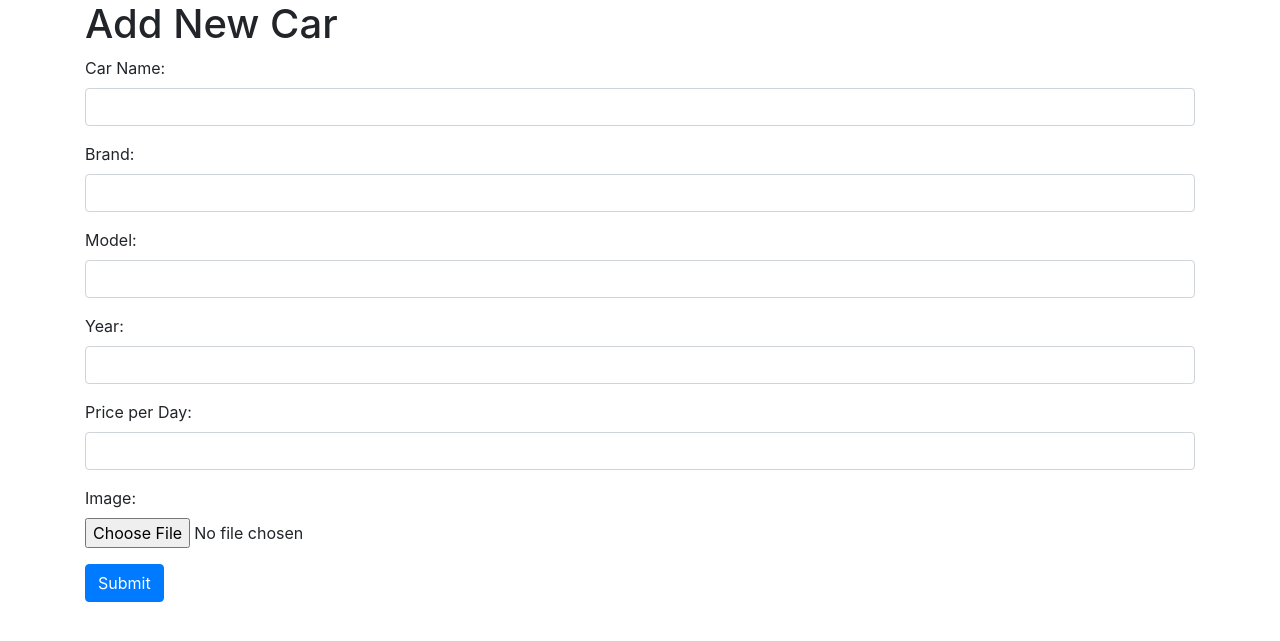
After one commit to mukizafabrice/car-rental-system, a PHP site: page /admin/new_car.php in a window 1280 px wide. The commit adds this page. Shown: the top 641 px of the page. Run offline with PHP 8.4, Linux system fonts and the light colour scheme; some libraries are stand-ins or nearby versions.

Commit message:
fetch cars and insert cars

```diff
--- /dev/null
+++ b/admin/new_car.php
@@ -0,0 +1,108 @@
+<?php
+
+$message = "";
+$target_dir = "../assets/images/";
+
+if ($_SERVER["REQUEST_METHOD"] == "POST") {
+    $car_name = $_POST["car_name"];
+    $brand = $_POST["brand"];
+    $model = $_POST["model"];
+    $year = $_POST["year"];
+    $price_per_day = $_POST["price_per_day"];
+
+
+    $target_file = $target_dir . basename($_FILES["image"]["name"]);
+    $imageFileType = strtolower(pathinfo($target_file, PATHINFO_EXTENSION));
+
+
+    $check = getimagesize($_FILES["image"]["tmp_name"]);
+    if ($check === false) {
+        $message = "File is not an image.";
+    } else {
+
+        if ($imageFileType != "jpg" && $imageFileType != "png" && $imageFileType != "jpeg" && $imageFileType != "gif") {
+            $message = "Sorry, only JPG, JPEG, PNG & GIF files are allowed.";
+        } else {
+            if (move_uploaded_file($_FILES["image"]["tmp_name"], $target_file)) {
+                try {
+                    $conn = new PDO("mysql:host=$servername;dbname=$dbname", $username, $password);
+                    $conn->setAttribute(PDO::ATTR_ERRMODE, PDO::ERRMODE_EXCEPTION);
+
+                    $stmt = $conn->prepare("INSERT INTO cars (car_name, brand, model, year, price_per_day, image) VALUES (:car_name, :brand, :model, :year, :price_per_day, :image)");
+                    $stmt->bindParam(':car_name', $car_name);
+                    $stmt->bindParam(':brand', $brand);
+                    $stmt->bindParam(':model', $model);
+                    $stmt->bindParam(':year', $year);
+                    $stmt->bindParam(':price_per_day', $price_per_day);
+                    $stmt->bindParam(':image', $target_file);
+
+                    $stmt->execute();
+                    $message = "New car record created successfully";
+                } catch (PDOException $e) {
+                    $message = "Error: " . $e->getMessage();
+                }
+
+                $conn = null;
+            } else {
+                $message = "Sorry, there was an error uploading your file.";
+            }
+        }
+    }
+}
+?>
+
+<!DOCTYPE html>
+<html lang="en">
+
+<head>
+    <meta charset="UTF-8">
+    <meta name="viewport" content="width=device-width, initial-scale=1.0">
+    <title>Add Car</title>
+    <link rel="stylesheet" href="https://stackpath.bootstrapcdn.com/bootstrap/4.5.2/css/bootstrap.min.css">
+</head>
+
+<body>
+    <div class="container">
+        <h1>Add New Car</h1>
+
+        <?php if ($message): ?>
+            <div class="alert <?php echo (strpos($message, 'Error') !== false) ? 'alert-danger' : 'alert-success'; ?>">
+                <?php echo $message; ?>
+            </div>
+        <?php endif; ?>
+
+        <form method="POST" action="<?php echo htmlspecialchars($_SERVER["PHP_SELF"]); ?>" enctype="multipart/form-data">
+            <div class="form-group">
+                <label for="car_name">Car Name:</label>
+                <input type="text" class="form-control" id="car_name" name="car_name" required>
+            </div>
+            <div class="form-group">
+                <label for="brand">Brand:</label>
+                <input type="text" class="form-control" id="brand" name="brand" required>
+            </div>
+            <div class="form-group">
+                <label for="model">Model:</label>
+                <input type="text" class="form-control" id="model" name="model" required>
+            </div>
+            <div class="form-group">
+                <label for="year">Year:</label>
+                <input type="number" class="form-control" id="year" name="year" required>
+            </div>
+            <div class="form-group">
+                <label for="price_per_day">Price per Day:</label>
+                <input type="number" step="0.01" class="form-control" id="price_per_day" name="price_per_day" required>
+            </div>
+            <div class="form-group">
+                <label for="image">Image:</label>
+                <input type="file" class="form-control-file" id="image" name="image" accept="image/*" required>
+            </div>
+            <button type="submit" class="btn btn-primary">Submit</button>
+        </form>
+    </div>
+
+    <script src="https://code.jquery.com/jquery-3.5.1.slim.min.js"></script>
+    <script src="https://cdn.jsdelivr.net/npm/@popperjs/core@2.5.3/dist/umd/popper.min.js"></script>
+    <script src="https://stackpath.bootstrapcdn.com/bootstrap/4.5.2/js/bootstrap.min.js"></script>
+</body>
+
+</html>
--- a/customer/index.php
+++ b/customer/index.php
@@ -29,7 +29,7 @@
         <div>
             <h1 class="mb-3">Welcome to Your Dashboard</h1>
             <p class="lead">Find and rent your perfect car with ease.</p>
-            <a href="rentals.php" class="btn btn-primary">Browse Available Cars</a>
+            <a href="view_cars.php" class="btn btn-primary">Browse Available Cars</a>
         </div>
     </div>
 
--- a/includes/navbar_customer.php
+++ b/includes/navbar_customer.php
@@ -8,6 +8,9 @@
         </button>
         <div class="collapse navbar-collapse" id="customerNav">
             <ul class="navbar-nav ms-auto">
+                <li class="nav-item">
+                    <a class="nav-link text-white" href="index.php"><i class="bi bi-speedometer2"></i> Dashboard</a>
+                </li>
                 <li class="nav-item">
                     <a class="nav-link text-white" href="view_cars.php"><i class="bi bi-car-front"></i> View Cars</a>
                 </li>
```
Also changed, not shown: customer/read_more.php (added, +40 -0 lines), customer/view_cars.php (+87 -0 lines).
